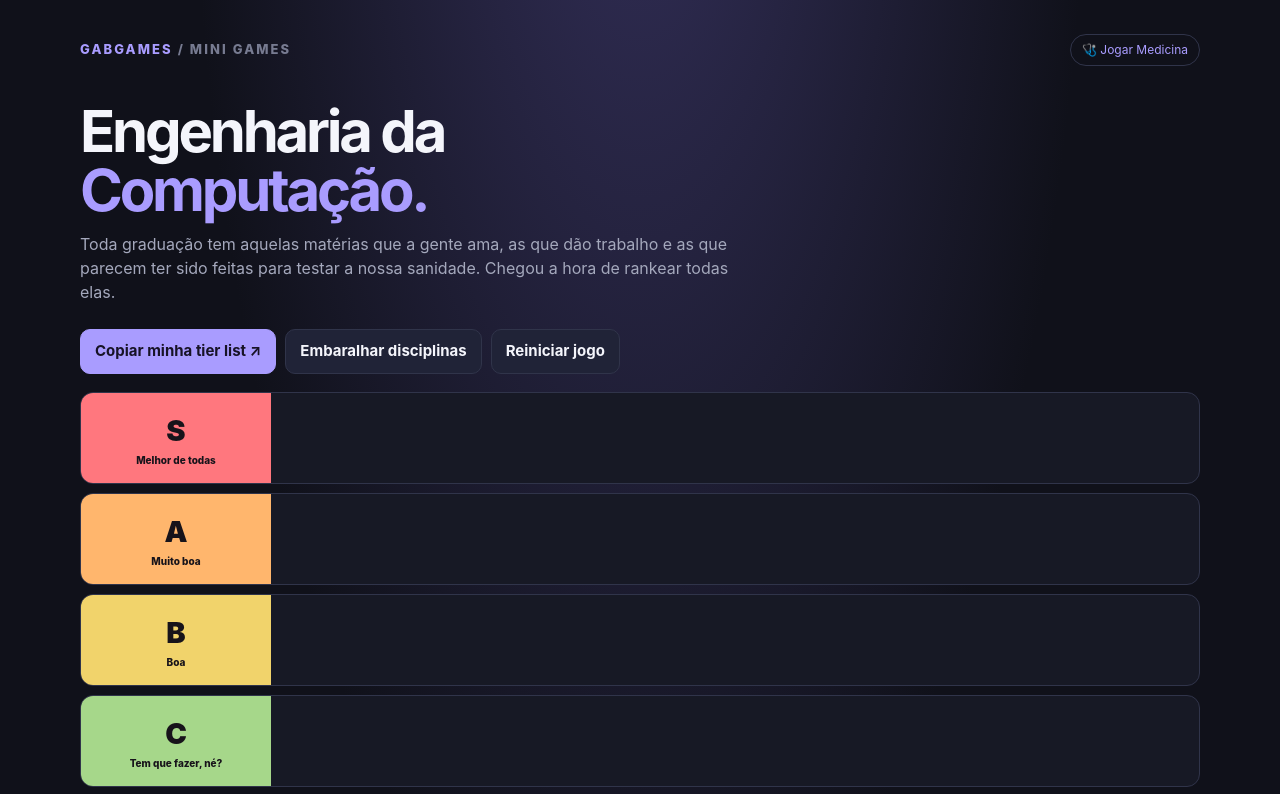
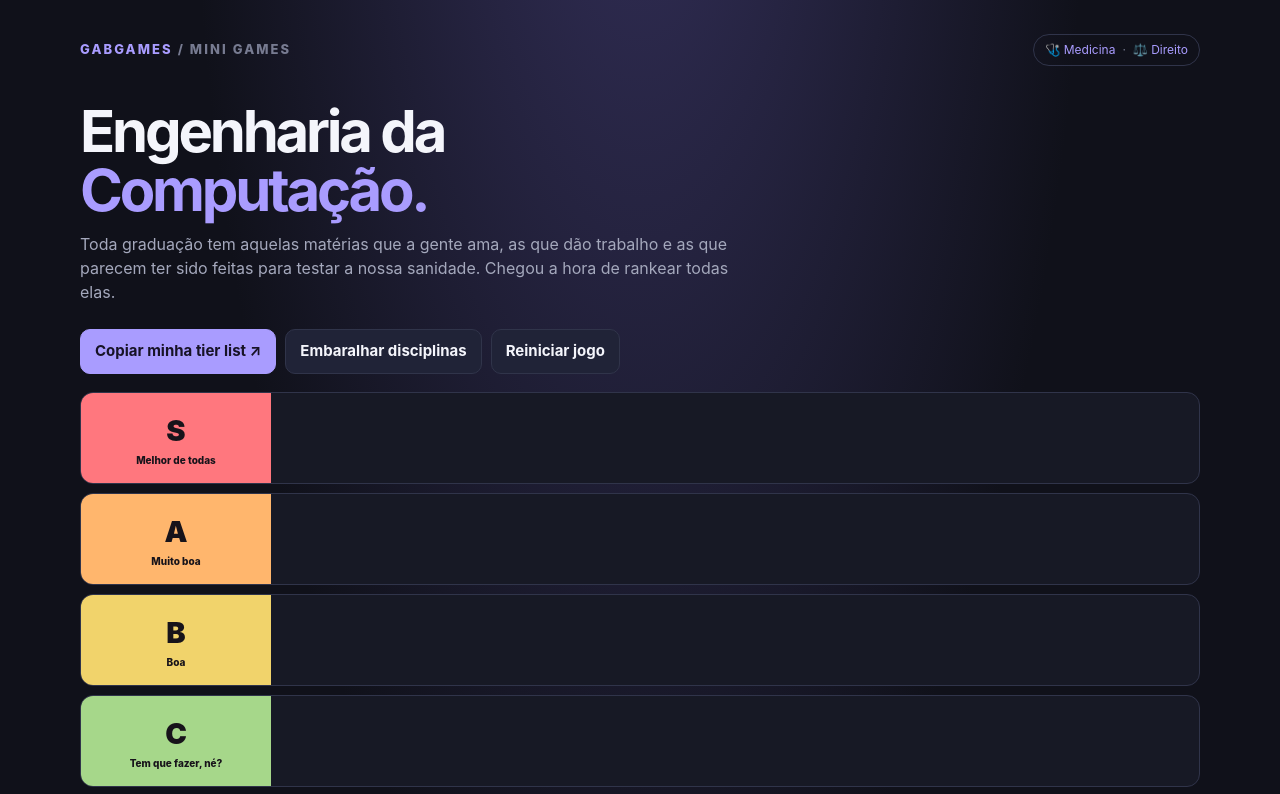
Before and after one commit to iamdatagabs/gabgames, a plain HTML site: page index.html in a window 1280 px wide. Shown: the top 794 px of the page. Drawn offline with Linux system fonts and the light colour scheme.

Commit message:
Add Direito tier list link to home

```diff
--- a/index.html
+++ b/index.html
@@ -20,7 +20,7 @@ h1{font-size:clamp(32px,6vw,58px);line-height:1.02;letter-spacing:-.055em;margin
 </style>
 </head>
 <body><main class="wrap">
-<div class="top"><div class="brand">GABGAMES <span style="color:#777b91">/ MINI GAMES</span></div><div class="pill"><a href="./medicina/" style="color:var(--accent);text-decoration:none">🩺 Jogar Medicina</a></div></div>
+<div class="top"><div class="brand">GABGAMES <span style="color:#777b91">/ MINI GAMES</span></div><div class="pill"><a href="./medicina/" style="color:var(--accent);text-decoration:none">🩺 Medicina</a><span style="color:#777b91;padding:0 7px">·</span><a href="./direito/" style="color:var(--accent);text-decoration:none">⚖️ Direito</a></div></div>
 <h1>Engenharia da<br><span style="color:var(--accent)">Computação.</span></h1>
 <p class="intro">Toda graduação tem aquelas matérias que a gente ama, as que dão trabalho e as que parecem ter sido feitas para testar a nossa sanidade. Chegou a hora de rankear todas elas.</p>
 <div class="toolbar"><button class="primary" id="copy">Copiar minha tier list ↗</button><button id="shuffle">Embaralhar disciplinas</button><button id="reset">Reiniciar jogo</button></div>
```
